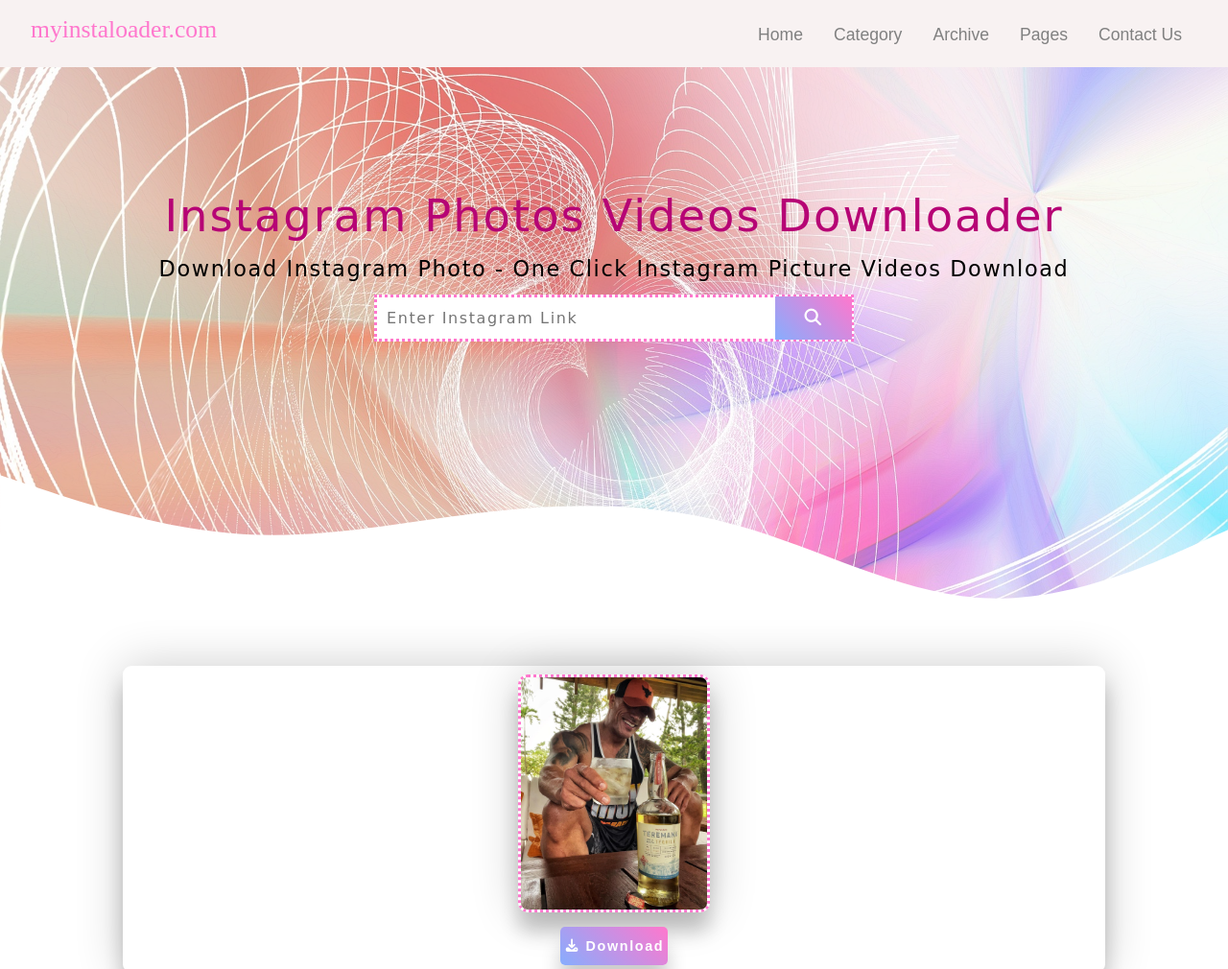
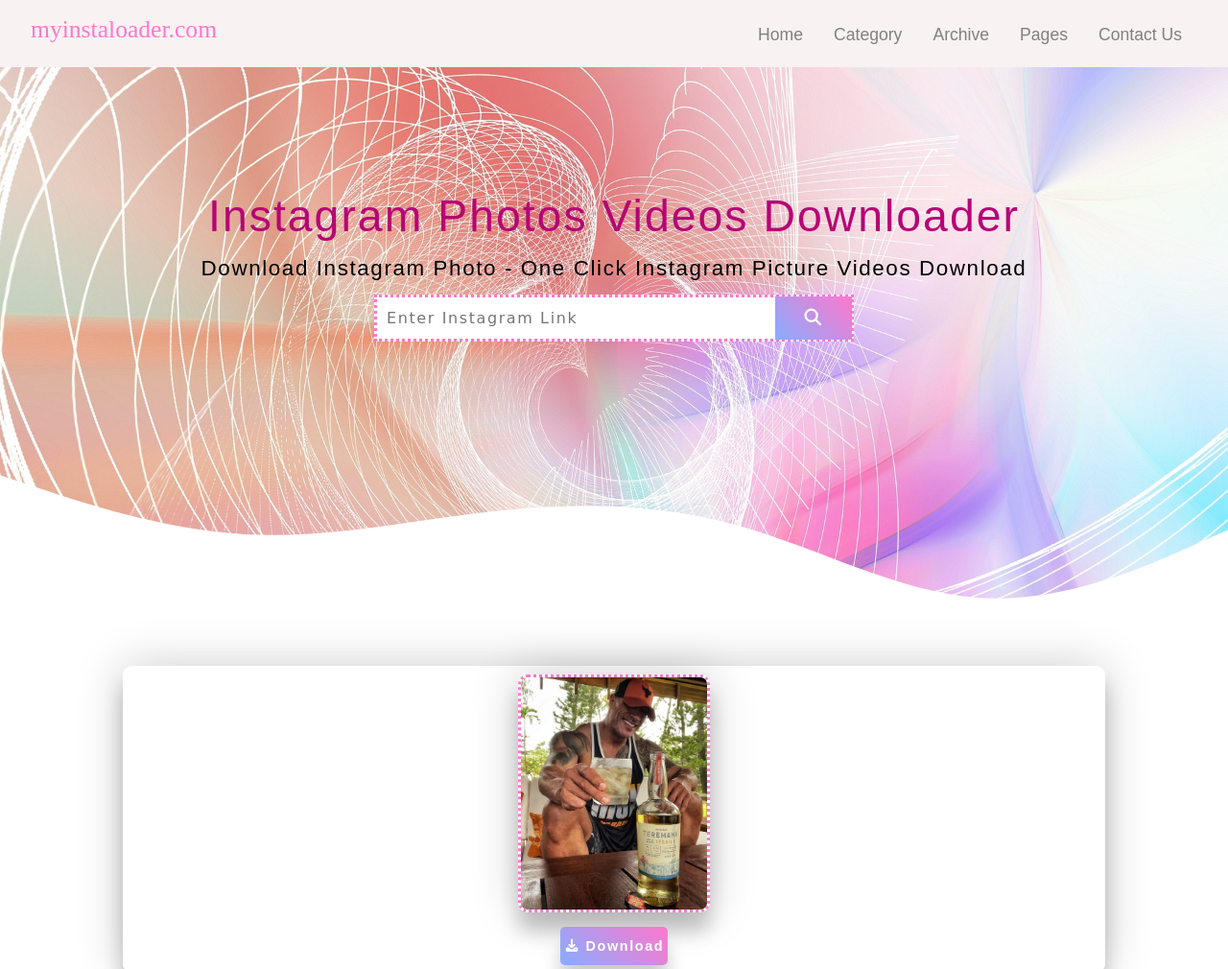
Before and after one commit to Nazrul-Islam-github/instaloader, a plain HTML site: page index.html in a window 1280 px wide. Shown: the top 1010 px of the page at 96% size. Drawn offline with Linux system fonts and the light colour scheme.

Commit message:
Update style.css
change font-family on  tag line and h-primery

```diff
--- a/style.css
+++ b/style.css
@@ -225,7 +225,7 @@ a{
     font-size: 1.4rem;
     font-weight: 500;
     letter-spacing: 0.1rem;
-    font-family: var(--para);
+    font-family: 'Poppins', sans-serif;
     line-height: 2rem;
     color: #000;
 
@@ -235,7 +235,7 @@ a{
     font-size: 2.9rem;
     letter-spacing: 2px;
     font-weight: 500;
-    font-family: 'Luckiest Guy', cursive;
+   font-family: 'Poppins', sans-serif;
     color: #b60475;
 }
 
```
